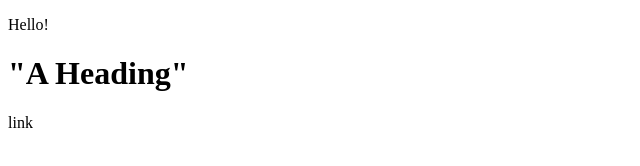
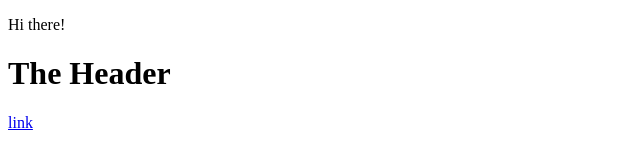
Before and after one commit to melaniec207/DOM_Practice, a plain HTML site: page index.html in a window 1280 px wide. Shown: the whole page, without its empty margins (0-640 px from the left). Drawn offline with Linux system fonts and the light colour scheme.

Commit message:
fixed html and added to js

```diff
--- a/index.html
+++ b/index.html
@@ -3,10 +3,15 @@
 <head>
     <title>"My Title"</title>
     <p id="greeting">Hello!</p>
-    <script src="script.js" defer></script>
+    <!--<spript>console.log("Hello from inside the HTML");</sript>-->
 </head>
 <body>
-    <h1>"A Heading"</h1>
-    <a herf ="https://youtube.com">link</a>
+    <h1 id="h1"> "A Heading"</h1> <!--"The Header"-->
+    <script src="script.js" defer></script>
+    <a href = "https://youtube.com">link</a>
 </body>
 </html>
+
+<!--
+run this first: php -S localhost:3006 -t ./
+-->
--- a/script.js
+++ b/script.js
@@ -0,0 +1,8 @@
+document.getElementById("greeting").textContent = "Hi there!";
+document.getElementById("h1").textContent = "The Header";
+/*"The Header"*/
+
+
+/*
+run this first: php -S localhost:3006 -t ./
+*/
```
